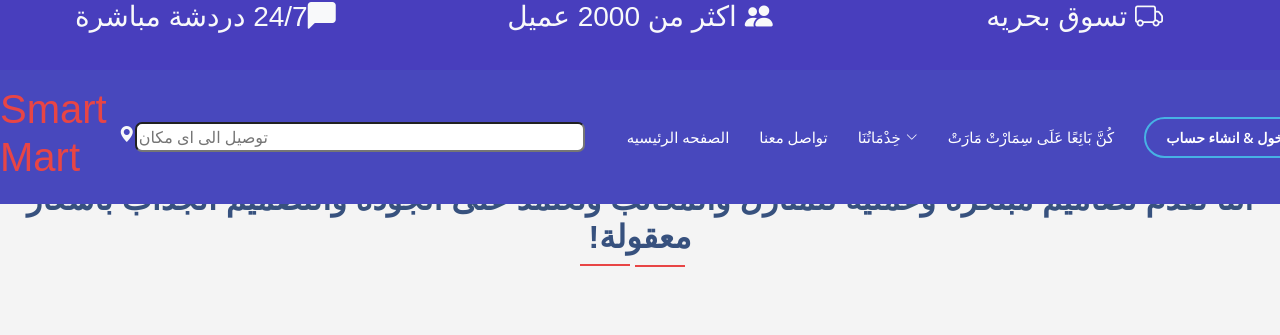
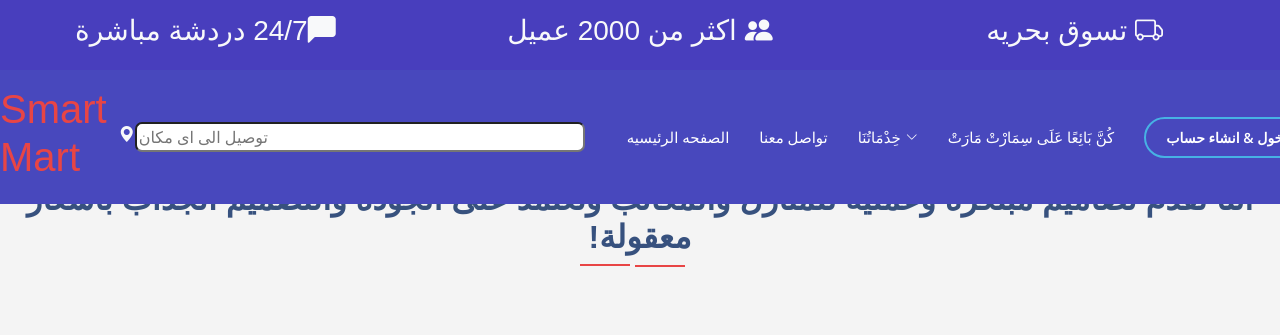
Before and after one commit to shaheedmohamed/Smart-Mart, a plain HTML site: page index.html in a window 1280 px wide. Shown: the top 335 px of the page. Drawn offline with nearby package versions, Linux system fonts and the light colour scheme.

Commit message:
Update index.html

```diff
--- a/index.html
+++ b/index.html
@@ -42,7 +42,7 @@
 
   <!-- ======= Header ======= -->
   <div class="fixed-top">
-    <div class="row " dir="rtl" style="background-color: rgb(72, 62, 189); height: 70px;">
+    <div class="row align-content-center " dir="rtl" style="background-color: rgb(72, 62, 189); height: 70px;">
       <div  class="col-4 ">
         <h3 class="text-light" style="text-align: center;">      <i class="bi bi-truck text-light"></i>  تسوق بحريه </h3>
       </div>
```
